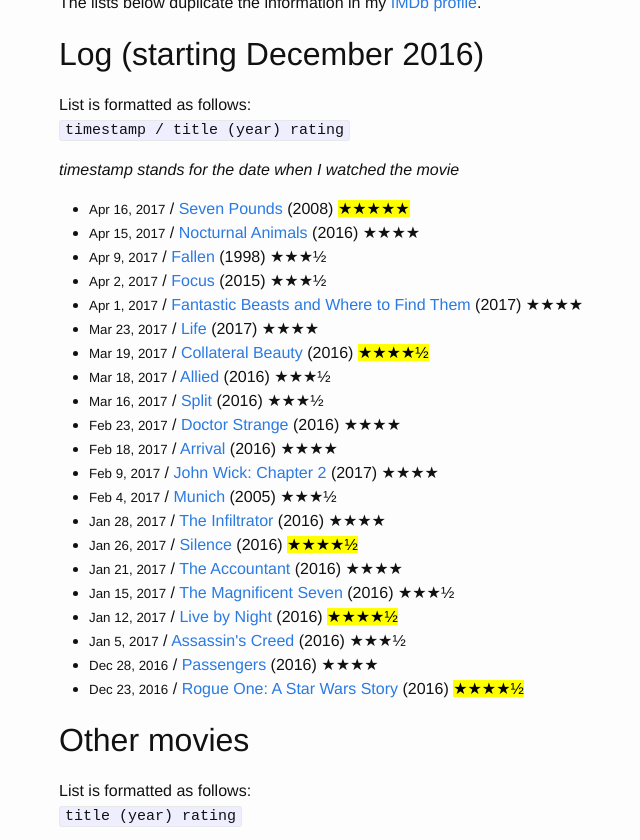
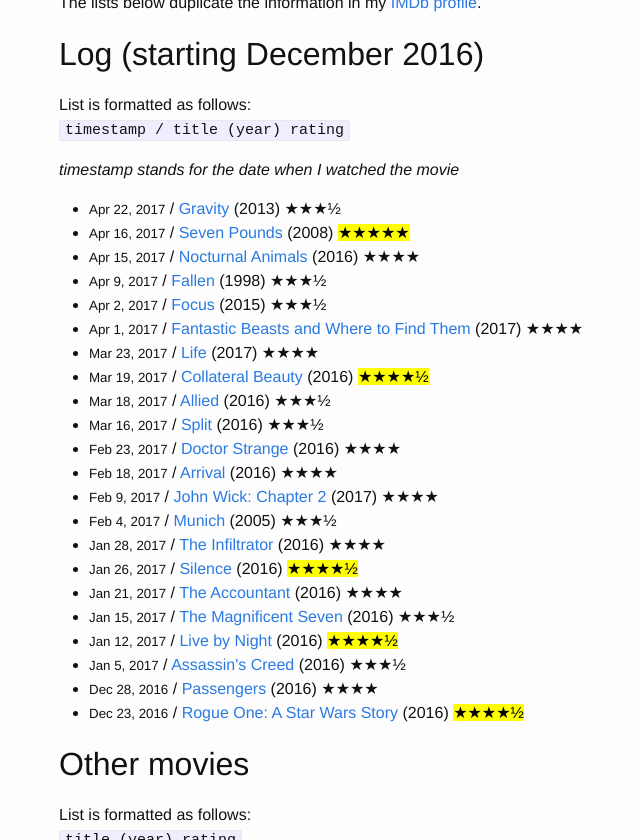
Before and after one commit to aspyatkin/personal-website, a Jekyll site: the page built from movie-list.md, in a window 1280 px wide and 900 px high, scrolled down 452 px, cut to the strip 60-900 px from the top of the window. Shown: the whole strip, without its empty margins (211-851 px from the left). Built offline with Jekyll 4.4.1, drawn with Linux system fonts in a browser that asks for light colours.

Commit message:
Update movie list

```diff
--- a/movie-list.md
+++ b/movie-list.md
@@ -5,6 +5,12 @@
 permalink: /movie-list/
 top_ndx: 4
 log_list:
+  - date: 'Apr 22, 2017'
+    title: 'Gravity'
+    year: 2013
+    rating: 3.5
+    url: 'http://www.imdb.com/title/tt1454468/'
+
   - date: 'Apr 16, 2017'
     title: 'Seven Pounds'
     year: 2008
```
